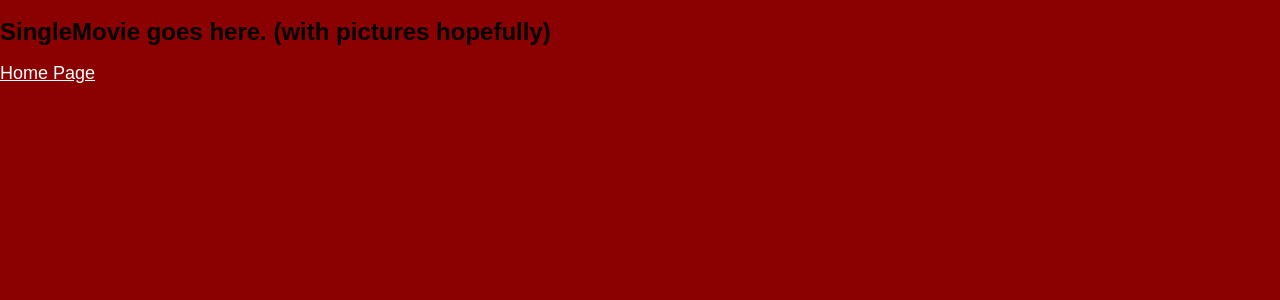
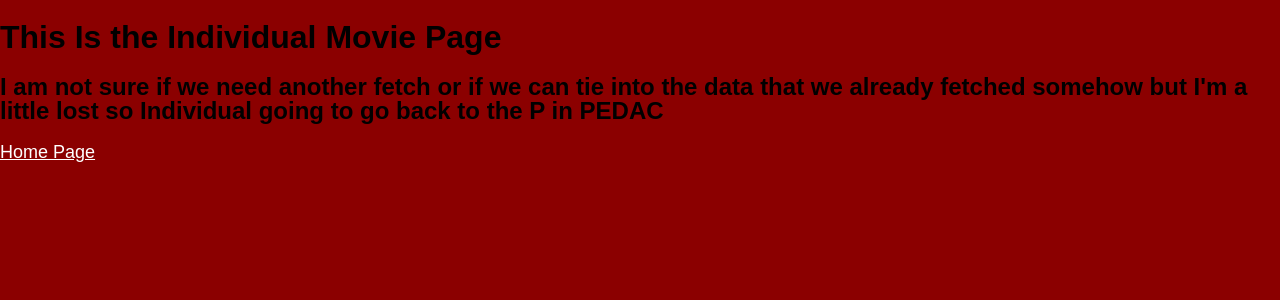
Before and after one commit to Dantezinfern0/movie-page, a React (Create React App) app: page /Movie/299534 in a window 1280 px wide. Shown: the top 300 px of the page. Built offline with nearby package versions, Linux system fonts and the light colour scheme; no server answers.

Commit message:
stuff done, not really anything

```diff
--- a/src/pages/Homepage.js
+++ b/src/pages/Homepage.js
@@ -1,7 +1,7 @@
 import React, { Component } from 'react'
-import { Link } from 'react-router-dom'
 import Axios from 'axios'
 import IndividualMovies from '../components/IndividualMovies.jsx'
+// import { Link } from 'react-router-dom'
 
 const apiKey = 'afc7a0ada171a2a77126fd0d421b758c'
 const apiUrl = 'https://api.themoviedb.org/3/movie/now_playing?api_key='
--- a/src/pages/SingleMovie.js
+++ b/src/pages/SingleMovie.js
@@ -1,23 +1,32 @@
 import React, { Component } from 'react'
 import Axios from 'axios'
 import HomeButton from '../components/HomeButton.js'
+import IndividualMovies from '../components/IndividualMovies.jsx'
 
 const apiKey = 'afc7a0ada171a2a77126fd0d421b758c'
+const apiUrl = 'https://api.themoviedb.org/3/movie/now_playing?api_key='
+const apiUrlEnd = '&language=en-US&page=1'
 
 class SingleMovie extends Component {
+  state = {
+    movieInfo: []
+  }
   componentDidMount() {
-    Axios.get(
-      `https://api.themoviedb.org/3/movie/420817/credits?api_key=${apiKey}`
-    ).then(function(response) {
-      console.log(response)
+    Axios.get(`${apiUrl}${apiKey}${apiUrlEnd}`).then(resp => {
+      this.setState({
+        movieInfo: resp.data.results
+      })
+      console.log(this.state.movieInfo)
     })
   }
 
   render() {
     return (
       <div>
-        <h2>SingleMovie goes here. (with pictures hopefully)</h2>
-        <HomeButton/>
+        <h1>This Is the Individual Movie Page</h1>
+        <h2>I am not sure if we need another fetch or if we can tie into the data that we already fetched somehow but I'm a little lost so Individual going to go back to the P in PEDAC</h2>
+        {/* <IndividualMovies moOb={this.state.MovieList} /> */}
+        <HomeButton />
       </div>
     )
   }
```
